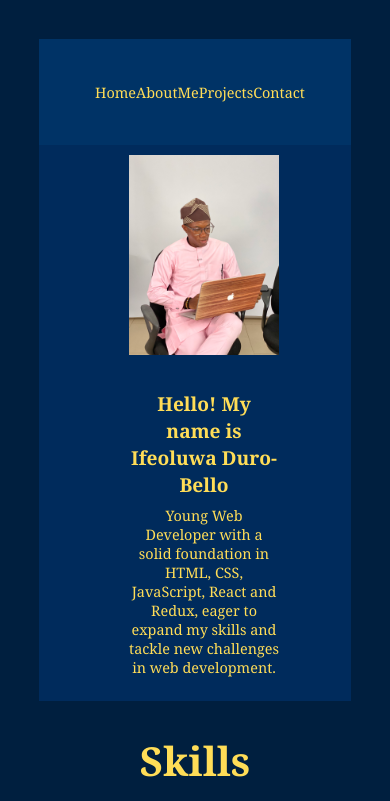
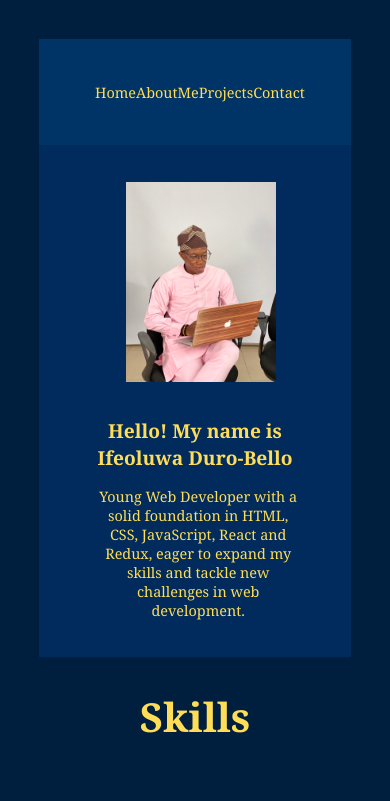
Before and after one commit to IfeoluwaGIT/my-portfolio, a React (Create React App) app: page / in a window 390 px wide. Shown: the top 801 px of the page. Built offline with nearby package versions, Linux system fonts and the light colour scheme.

Commit message:
hopefully my last media query commit

```diff
--- a/src/components/Header/Header.css
+++ b/src/components/Header/Header.css
@@ -67,7 +67,7 @@ header {
   @media (max-width: 480px) {
     .header-container{
       display: block;
-      margin-left: 30px;
+      margin: 1.7rem ;
       justify-content: center;
 
     }
@@ -88,11 +88,13 @@ header {
       white-space: normal; /* Removes line breaks */
     }
     .text-container{
-      width: 150px;
+      width: 200px;
       text-align: center;
+      margin: auto;
 
     }
     p.description{
-      white-space: normal; /* Removes line breaks */
+      width: 100%;
+      margin: 1rem 0.2rem;
     }
   }
```
